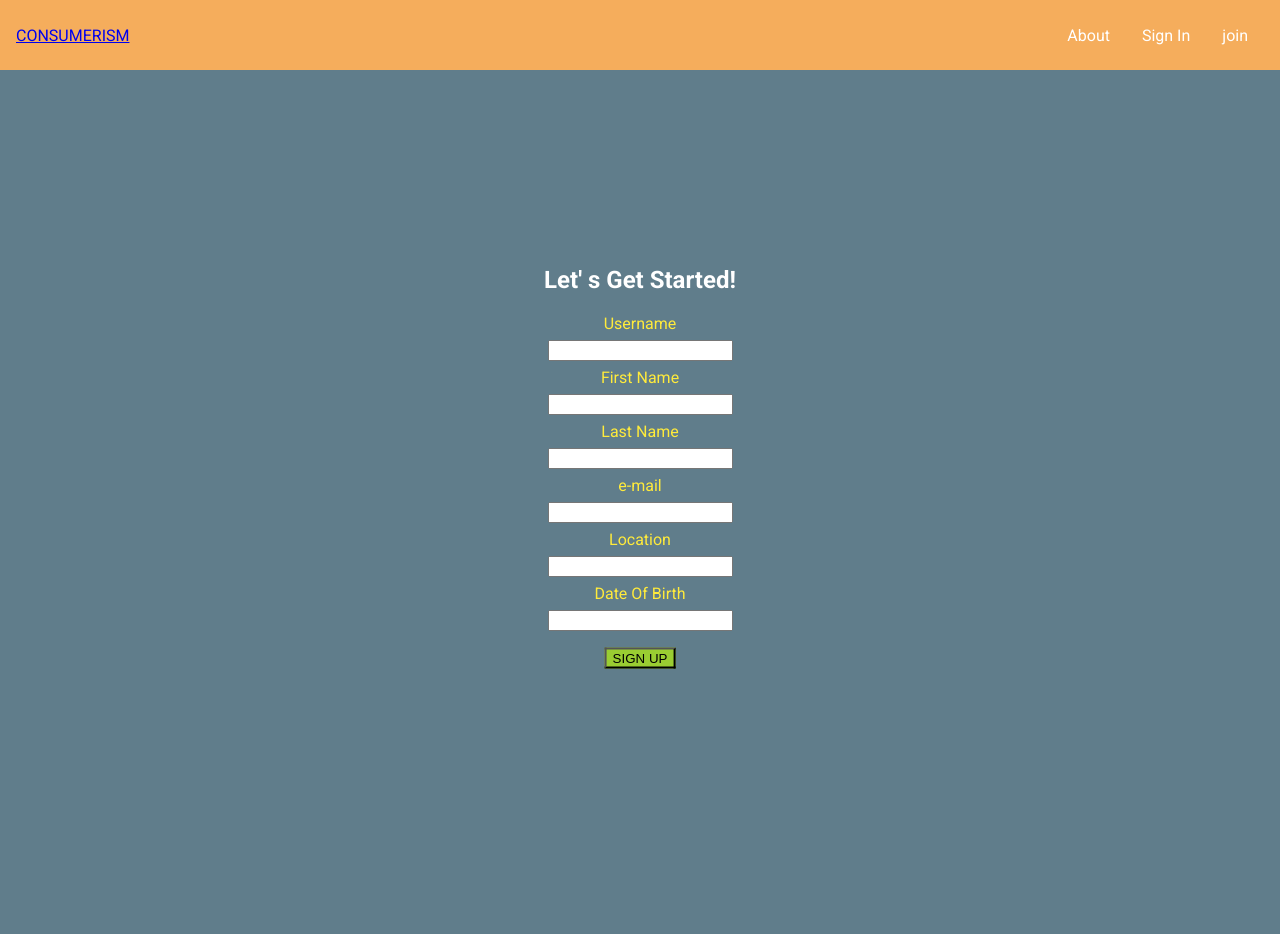
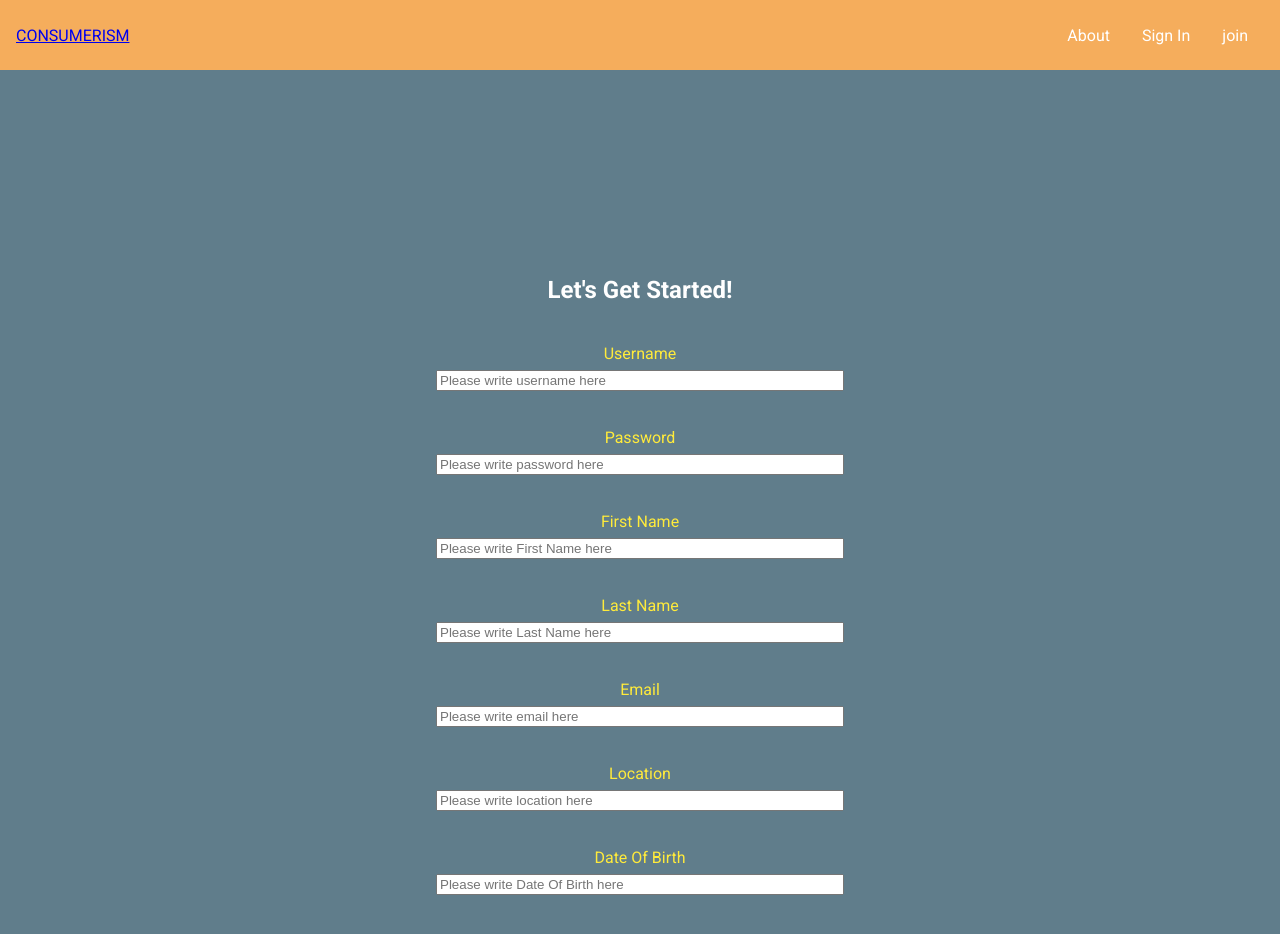
Before and after one commit to GN101/consumerism_app, a React (Create React App) app: page /signUp in a window 1280 px wide. Shown: the top 934 px of the page. Built offline with nearby package versions, Linux system fonts and the light colour scheme.

Commit message:
Corrects basic Sign Up UI

```diff
--- a/src/components/UserInputColumn/InputField/InputField.js
+++ b/src/components/UserInputColumn/InputField/InputField.js
@@ -2,13 +2,15 @@ import React from 'react';
 import styles from './InputField.module.css';
 
 const InputField = (props) => {
-  const { label, placeholder, category } = props;
+  const {
+    label, placeholder, category, classname
+  } = props;
 
 
   return (
     <div className={styles.Form}>
       <label className={styles.Label} htmlFor={category}>{label}
-        <input className={styles.Input} type="text" id={category} placeholder={placeholder} />
+        <input className={classname || styles.Input} type="text" id={category} placeholder={placeholder} />
       </label>
     </div>
   );
--- a/src/components/UserInputColumn/InputField/InputField.module.css
+++ b/src/components/UserInputColumn/InputField/InputField.module.css
@@ -1,5 +1,5 @@
 .Form {
-  margin-top: 100px;
+  margin-top: 10px;
   padding: 10px 6px;
   width: auto;
 }
--- a/src/components/UserSignUp.js
+++ b/src/components/UserSignUp.js
@@ -1,36 +1,41 @@
 import React, { Component } from 'react';
+import InputField from './UserInputColumn/InputField/InputField';
 import styles from './UserSignUp.module.css';
 
 class UserSignUp extends Component {
-  state = {
-
+  constructor(props) {
+    super(props);
+    this.state = {
+      username: '',
+      password: '',
+      'First Name': '',
+      'Last Name': '',
+      email: '',
+      location: '',
+      'Date Of Birth': ''
+    };
   }
 
   render() {
+    const listOfUserInfo = Object.keys(this.state);
+
+    const signUpForm = listOfUserInfo.map((items) => (
+      <InputField
+        classname={styles.Input}
+        label={items}
+        placeholder={`Please write ${items} here`}
+        category={items}
+
+      />
+
+    ));
+
     return (
       <div className={styles.Form}>
-        <h2 className={styles.Header}>Let&apos; s Get Started!</h2>
+        <h2 className={styles.Header}>{'Let\'s Get Started!'}</h2>
         <div className={styles.Label}>
-          <label htmlFor="Username" id="Username">Username
-            <input type="text" className={styles.Input}></input>
-          </label>
-          <label htmlFor="FirstName" id="FirstName">First Name
-            <input type="text" className={styles.Input}></input>
-          </label>
-          <label htmlFor="LastName" id="LastName">Last Name
-            <input type="text" className={styles.Input}></input>
-          </label>
-          <label htmlFor="Email" id="Email">e-mail
-            <input type="text" className={styles.Input}></input>
-          </label>
-          <label htmlFor="Location" id="Location">Location
-            <input type="text" className={styles.Input}></input>
-          </label>
-          <label htmlFor="DateOfBirth" id="DateOfBirth">Date Of Birth
-            <input type="text" className={styles.Input}></input>
-          </label>
+          {signUpForm}
         </div>
-        <button className={styles.Button} type="submit">SIGN UP</button>
       </div>
     );
   }
--- a/src/components/UserSignUp.module.css
+++ b/src/components/UserSignUp.module.css
@@ -2,12 +2,13 @@
   text-align: left;
   position: inherit;
   padding: 20% 6px;
-  margin:10px auto;
+  margin: 10px auto;
 
 }
 
 .Header {
   color: white;
+  margin-top: 10px;
 }
 
 .Label {
@@ -21,7 +22,9 @@
 
 .Input {
   margin: 7px auto;
-  max-width: 200px;
+  width: 80%;
+  min-width: 200px;
+  max-width: 400px;
   display: flex;
 }
 
```
